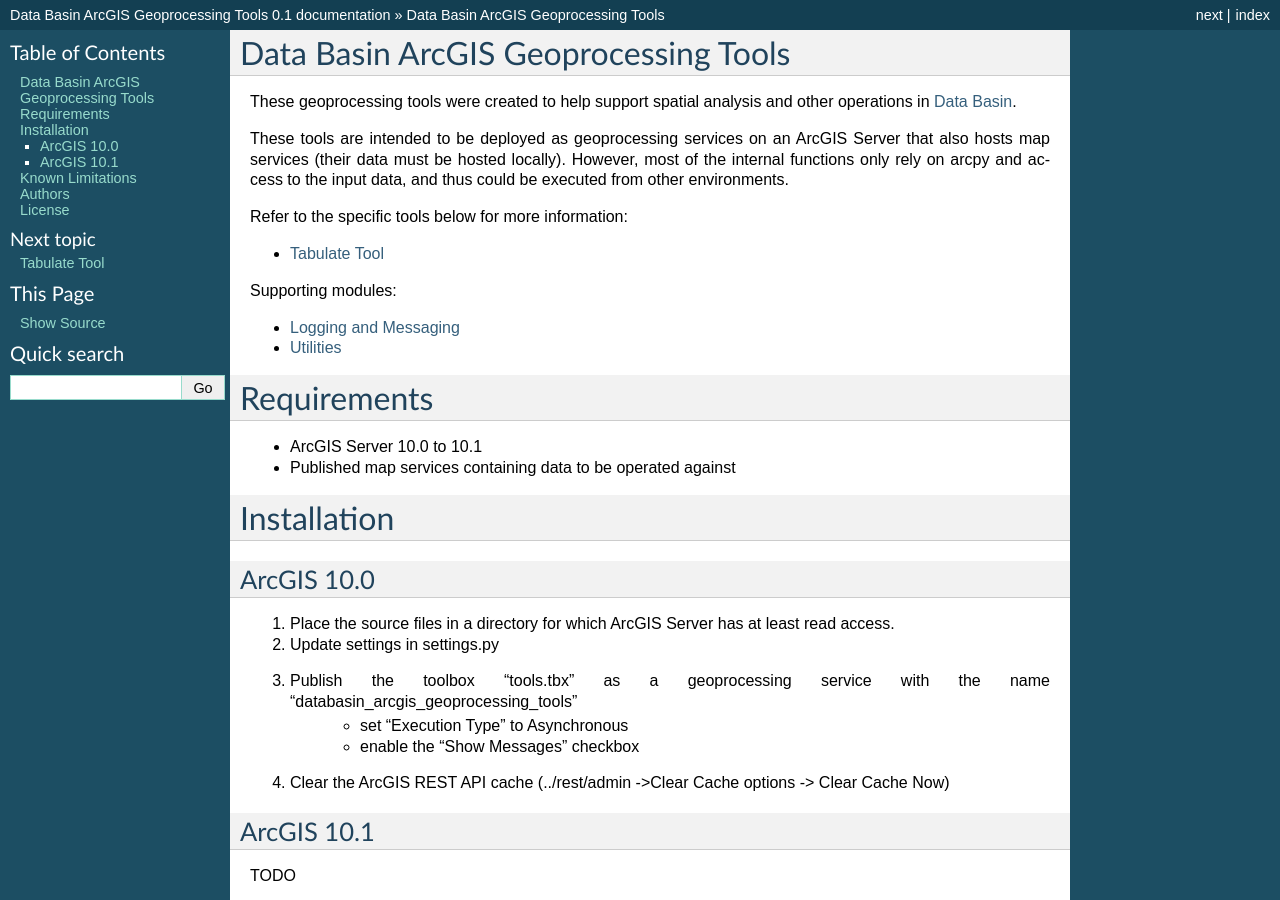
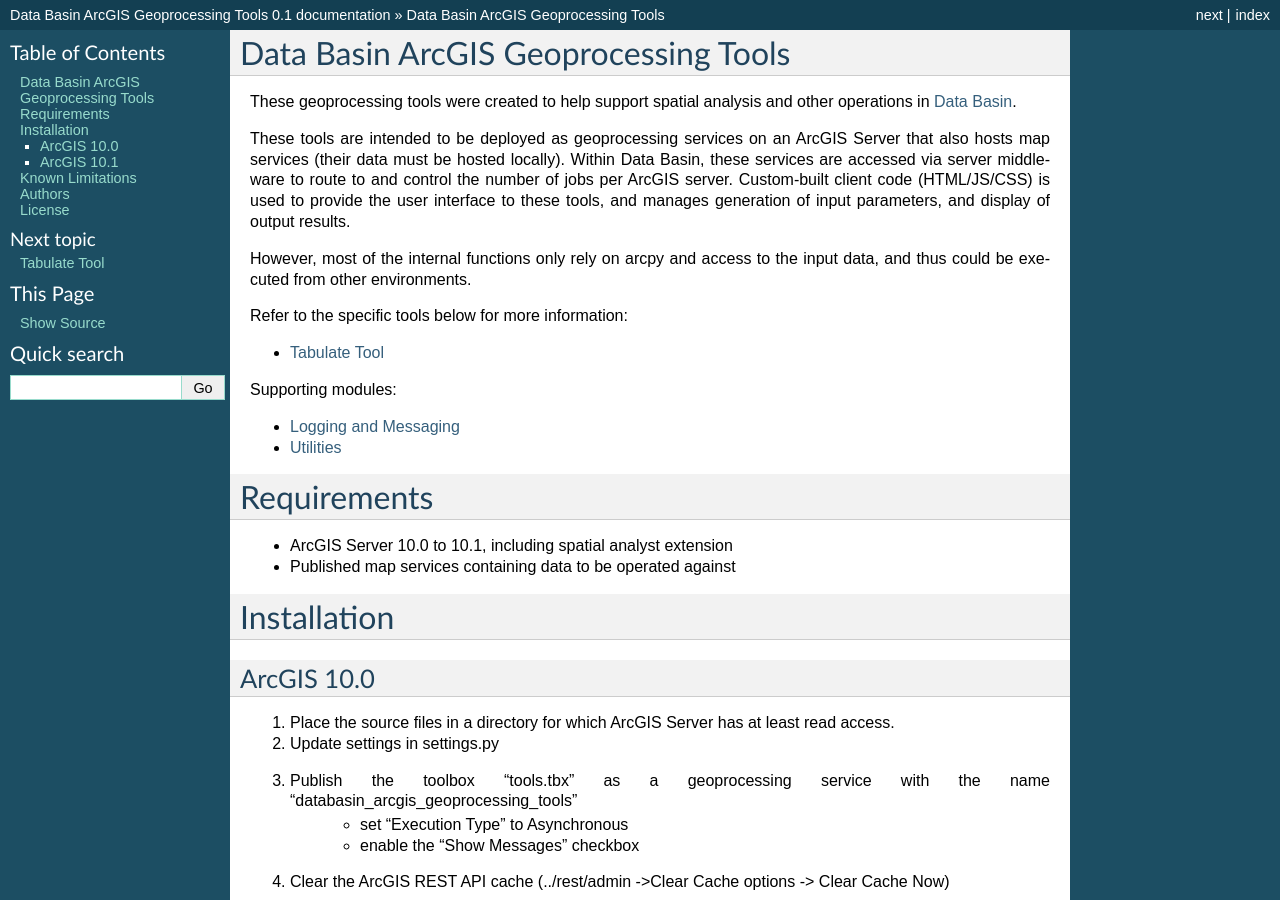
Before and after one commit to consbio/databasin-arcgis-geoprocessing-tools, a Sphinx documentation site: the page built from docs/index.rst, in a window 1280 px wide and 900 px high. Built offline with Sphinx 7.4.7, drawn with Linux system fonts in a browser that asks for light colours; part of the change alters nothing that is shown.

```diff
--- a/docs/conf.py
+++ b/docs/conf.py
@@ -248,3 +248,27 @@ texinfo_documents = [
 #texinfo_no_detailmenu = False
 
 autodoc_member_order = 'bysource'
+
+
+
+#Mock import of certain modules since these are not available to Read The Docs
+class Mock(object):
+    def __init__(self, *args, **kwargs):
+        pass
+
+    def __call__(self, *args, **kwargs):
+        return Mock()
+
+    @classmethod
+    def __getattr__(cls, name):
+        if name in ('__file__', '__path__'):
+            return '/dev/null'
+        elif name[0] == name[0].upper():
+            mockType = type(name, (), {})
+            mockType.__module__ = __name__
+            return mockType
+        else:
+            return Mock()
+
+for mod_name in ['arcpy']:
+    sys.modules[mod_name] = Mock()
--- a/docs/index.rst
+++ b/docs/index.rst
@@ -10,6 +10,10 @@ These geoprocessing tools were created to help support spatial analysis and othe
 
 
 These tools are intended to be deployed as geoprocessing services on an ArcGIS Server that also hosts map services (their data must be hosted locally).
+Within Data Basin, these services are accessed via server middleware to route to and control the number of jobs per
+ArcGIS server.  Custom-built client code (HTML/JS/CSS) is used to provide the user interface to these tools, and manages
+generation of input parameters, and display of output results.
+
 However, most of the internal functions only rely on arcpy and access to the input data, and thus could be executed from
 other environments.
 
@@ -33,7 +37,7 @@ Supporting modules:
 
 Requirements
 ============
-* ArcGIS Server 10.0 to 10.1
+* ArcGIS Server 10.0 to 10.1, including spatial analyst extension
 * Published map services containing data to be operated against
 
 
```
